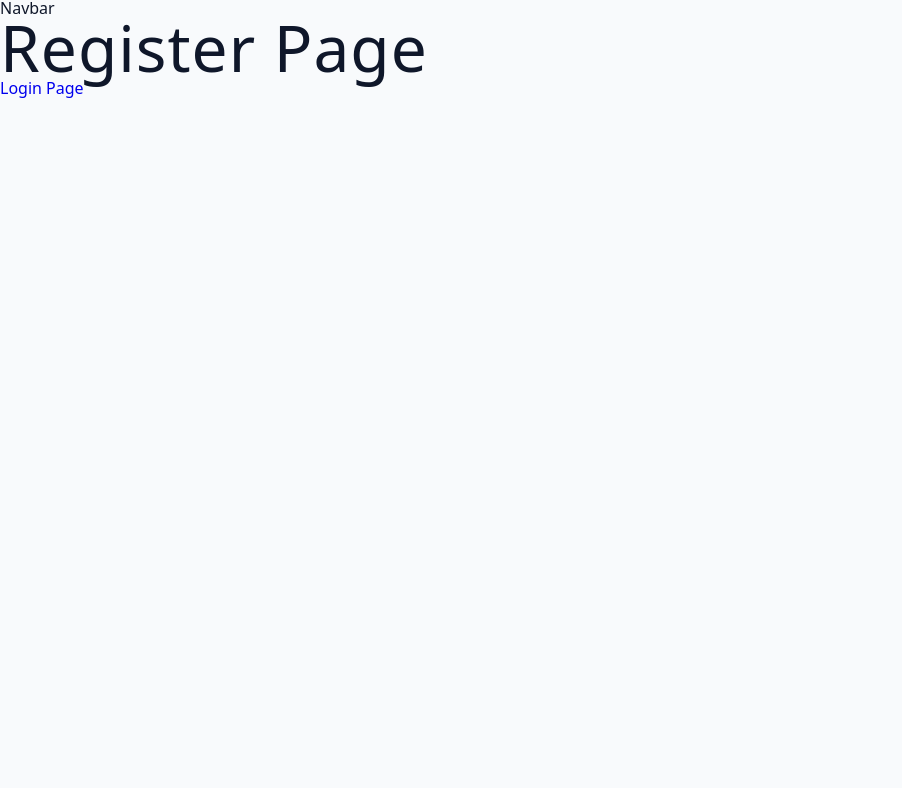
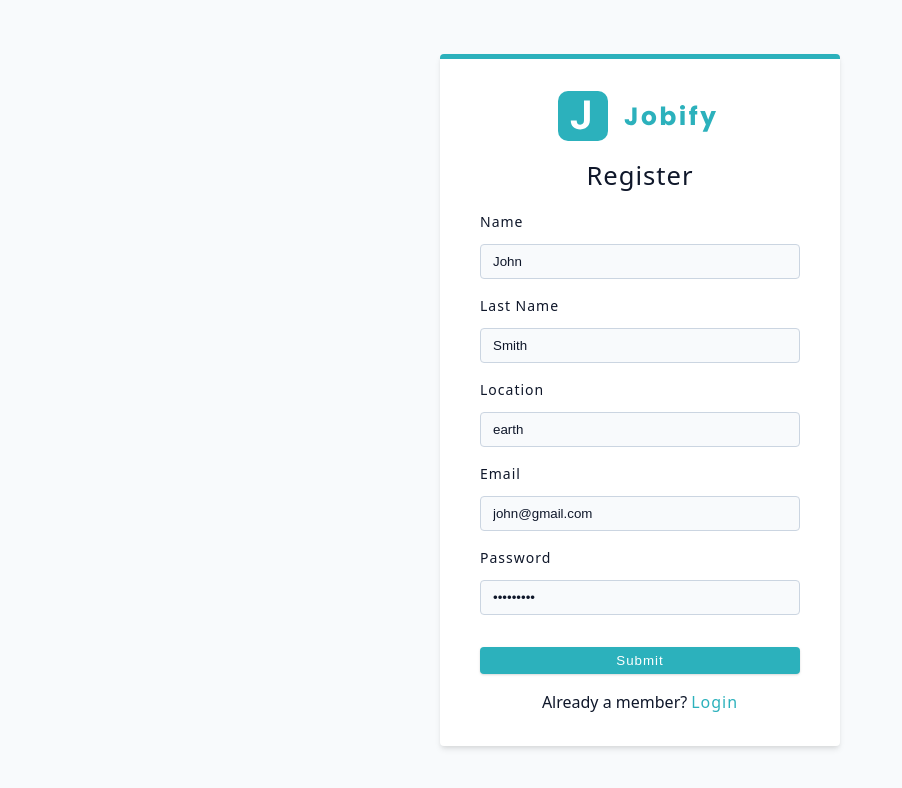
Before and after one commit to Mitrevichin/Jobify-, a React (Vite) app: page /register in a window 1280 px wide. Shown: the top 788 px of the page, without its empty margins (0-902 px from the left). Built offline with nearby package versions, Linux system fonts and the light colour scheme.

Commit message:
Register and Login pages  jsx added

```diff
--- /dev/null
+++ b/src/components/FormRow.jsx
@@ -0,0 +1,19 @@
+function FormRow({ type, name, labelText, defaultValue }) {
+  return (
+    <div className='form-row'>
+      <label htmlFor={name} className='form-label'>
+        {labelText || name}
+      </label>
+      <input
+        type={type}
+        id={name}
+        name={name}
+        className='form-input'
+        required
+        defaultValue={defaultValue || ''}
+      />
+    </div>
+  );
+}
+
+export default FormRow;
--- /dev/null
+++ b/src/components/Logo.jsx
@@ -0,0 +1,7 @@
+import logo from '../assets/images/logo.svg';
+
+function Logo() {
+  return <img src={logo} alt='Jobify' className='logo' />;
+}
+
+export default Logo;
--- /dev/null
+++ b/src/components/index.js
@@ -0,0 +1,2 @@
+export { default as Logo } from './Logo';
+export { default as FormRow } from './FormRow';
--- a/src/pages/Error.jsx
+++ b/src/pages/Error.jsx
@@ -1,14 +1,29 @@
 import { Link, useRouteError } from 'react-router-dom';
+import Wrapper from '../assets/wrappers/ErrorPage';
+import img from '../assets/images/not-found.svg';
 
 function Error() {
   const error = useRouteError();
-  console.log(error);
+
+  if (error.status === 404) {
+    return (
+      <Wrapper>
+        <div>
+          <img src={img} alt='Not found' />
+          <h3>Ohh! Page Not Found!</h3>
+          <p>We can&lsquo;t seem to find the page you are looking for</p>
+          <Link to='/dashboard'>Back Home</Link>
+        </div>
+      </Wrapper>
+    );
+  }
 
   return (
-    <div>
-      <h1>Error Page</h1>
-      <Link to='/'>Back Home</Link>
-    </div>
+    <Wrapper>
+      <div>
+        <h3>Something went wrong!</h3>
+      </div>
+    </Wrapper>
   );
 }
 
--- a/src/pages/HomeLayout.jsx
+++ b/src/pages/HomeLayout.jsx
@@ -2,10 +2,9 @@ import { Outlet } from 'react-router-dom';
 
 function HomeLayout() {
   return (
-    <div>
-      <nav>Navbar</nav>
+    <>
       <Outlet />
-    </div>
+    </>
   );
 }
 
--- a/src/pages/Landing.jsx
+++ b/src/pages/Landing.jsx
@@ -1,5 +1,37 @@
+import Wrapper from '../assets/wrappers/LandingPage';
+import main from '../assets/images/main.svg';
+import { Link } from 'react-router-dom';
+import { Logo } from '../components';
+
 function Landing() {
-  return <h1>Landing Page</h1>;
+  return (
+    <Wrapper>
+      <nav>
+        <Logo />
+      </nav>
+
+      <div className='container page'>
+        <div className='info'>
+          <h1>
+            Job <span>tracking</span> app
+          </h1>
+          <p>
+            I'm baby wayfarers hoodie next level taiyaki brooklyn cliche blue
+            bottle single-origin coffee chia. Aesthetic post-ironic venmo,
+            quinoa lo-fi tote bag adaptogen everyday carry meggings +1 brunch
+            narwhal.
+          </p>
+          <Link to='/register' className='btn register-link'>
+            Register
+          </Link>
+          <Link to='/login' className='btn'>
+            Login / Demo User
+          </Link>
+        </div>
+        <img src={main} alt='Job hunting' className='img main-img' />
+      </div>
+    </Wrapper>
+  );
 }
 
 export default Landing;
--- a/src/pages/Login.jsx
+++ b/src/pages/Login.jsx
@@ -1,11 +1,29 @@
 import { Link } from 'react-router-dom';
+import Wrapper from '../assets/wrappers/RegisterAndLoginPage';
+import { Logo, FormRow } from '../components';
 
 function Login() {
   return (
-    <div>
-      <h1>Login Page</h1>
-      <Link to='/register'>Register Page</Link>
-    </div>
+    <Wrapper>
+      <form className='form'>
+        <Logo />
+        <h4>Login</h4>
+        <FormRow type='email' name='email' defaultValue='john@gmail.com' />
+        <FormRow type='password' name='password' defaultValue='secret123' />
+        <button type='submit' className='btn btn-block'>
+          Submit
+        </button>
+        <button type='burron' className='btn btn-block'>
+          Explore the App
+        </button>
+        <p>
+          Not a member yet?
+          <Link to='/register' className='member-btn'>
+            Register
+          </Link>
+        </p>
+      </form>
+    </Wrapper>
   );
 }
 
--- a/src/pages/Register.jsx
+++ b/src/pages/Register.jsx
@@ -1,11 +1,32 @@
 import { Link } from 'react-router-dom';
+import Wrapper from '../assets/wrappers/RegisterAndLoginPage';
+import { Logo, FormRow } from '../components';
 
 function Register() {
   return (
-    <div>
-      <h1>Register Page</h1>
-      <Link to='/login'>Login Page</Link>
-    </div>
+    <Wrapper>
+      <form className='form'>
+        <Logo />
+        <h4>Register</h4>
+        <FormRow type='text' name='name' defaultValue='John' />
+        <FormRow
+          type='text'
+          name='lastName'
+          labelText='last name'
+          defaultValue='Smith'
+        />
+        <FormRow type='text' name='Location' defaultValue='earth' />
+        <FormRow type='email' name='email' defaultValue='john@gmail.com' />
+        <FormRow type='password' name='password' defaultValue='secret123' />
+        <button className='btn btn-block'>Submit</button>
+        <p>
+          Already a member?
+          <Link to='/login' className='member-btn'>
+            Login
+          </Link>
+        </p>
+      </form>
+    </Wrapper>
   );
 }
 
```
